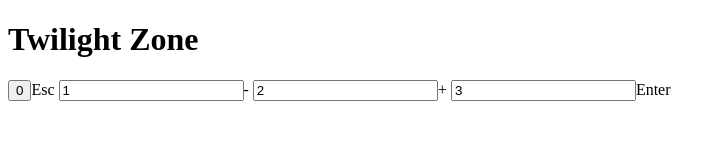
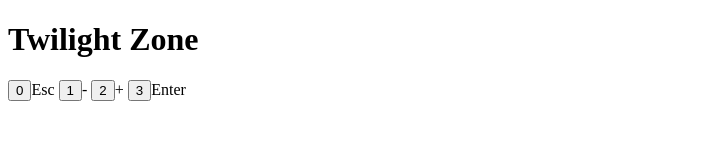
Before and after one commit to mattroth/bkglas-waca, a website: page index.html in a window 1280 px wide. Shown: the whole page, without its empty margins (0-726 px from the left). Drawn offline with nearby package versions, Linux system fonts and the light colour scheme.

Commit message:
Update index.html

```diff
--- a/index.html
+++ b/index.html
@@ -13,8 +13,8 @@
 
 <H1>Twilight Zone</H1>
 <input type="button" id="0" value="0">Esc</input>
-<input id="1" value="1">-</input>
-<input id="2" value="2">+</input>
-<input id="3" value="3">Enter</input>
+<input type="button" id="1" value="1">-</input>
+<input type="button" id="2" value="2">+</input>
+<input type="button" id="3" value="3">Enter</input>
 </body>
 </html>
```
